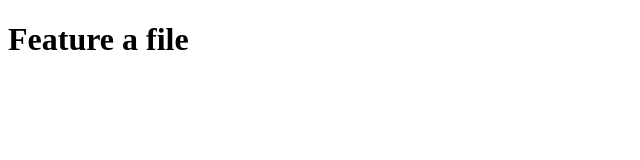
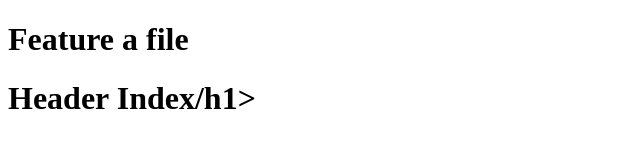
Before and after one commit to raditraksp/git-wm, a plain HTML site: page index.html in a window 1280 px wide. Shown: the whole page, without its empty margins (0-640 px from the left). Drawn offline with Linux system fonts and the light colour scheme.

```diff
--- a/index.html
+++ b/index.html
@@ -7,6 +7,8 @@
 </head>
 <body>
     <h1>Feature a file</h1>
+    <h1>Header Index/h1>
+
 
 </body>
 </html>
```
